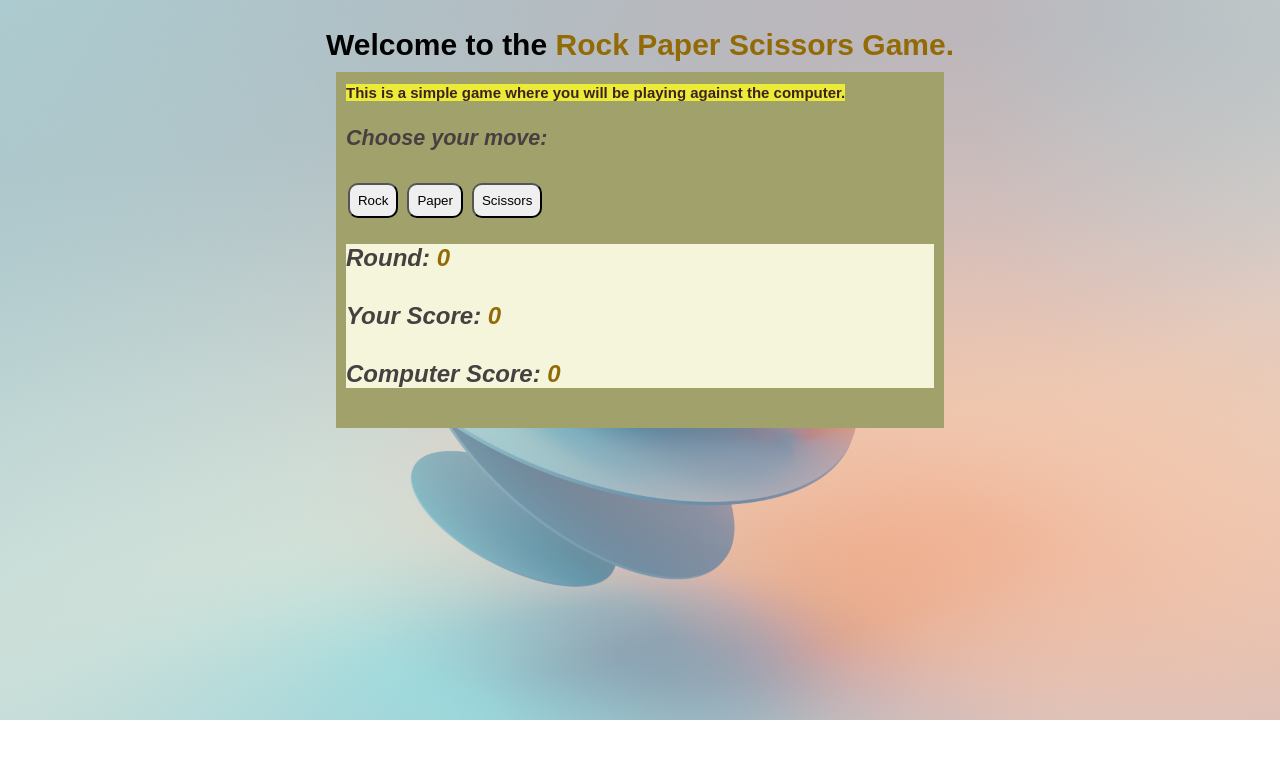
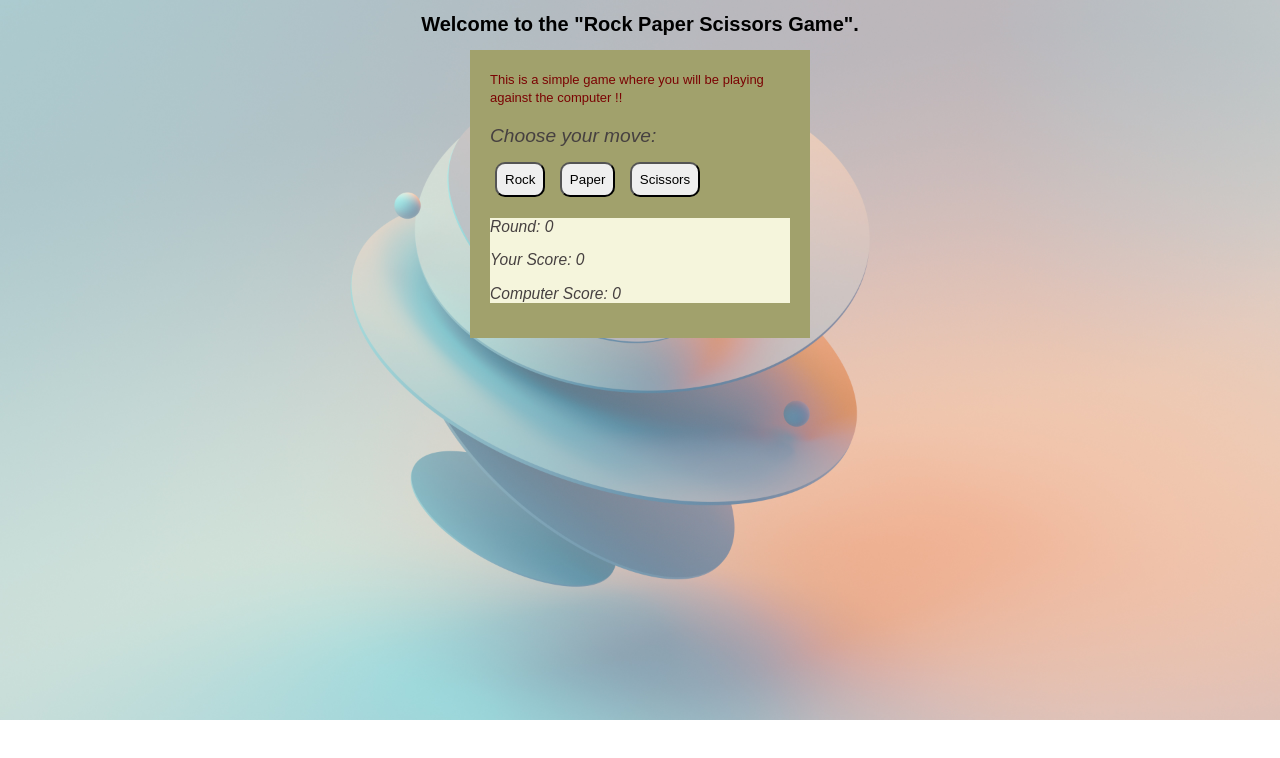
Before and after one commit to fabiyis/Rock-Paper-Scissors-Game2, a plain HTML site: page index.html in a window 1280 px wide. Drawn offline with Linux system fonts and the light colour scheme.

Commit message:
changes in html and css file

```diff
--- a/index.html
+++ b/index.html
@@ -7,11 +7,11 @@
     <link rel="stylesheet" href="style.css">
 </head>
 <body>
-    <h1>Welcome to the<span> Rock Paper Scissors Game.</span</h1>
+    <h1>Welcome to the "Rock Paper Scissors Game".</h1>
 
 
     <div class="game-container">
-        <p1>This is a simple game where you will be playing against the computer.</p1>
+        <p1>This is a simple game where you will be playing against the computer !!</p1>
         <p>Choose your move:</p>
         <button onclick="playGame('rock')">Rock</button>
         <button onclick="playGame('paper')">Paper</button>
--- a/style.css
+++ b/style.css
@@ -1,19 +1,17 @@
 body {
-    display: flex;
     font-family: Arial, sans-serif;
-    justify-content: center;
     background-image: url(image/sebastian-svenson-LpbyDENbQQg-unsplash.jpg);
     background-size: cover;
     background-repeat: no-repeat;
+    margin: auto;
 }
 
 .game-container {
     align-items: center;
     background-color: rgb(161, 161, 108);
-    padding: 10px;
-    margin: 10px;
-    font-size: large;
-
+    padding: 20px;
+    width: 300px;
+    margin: auto;
 }
 
 .game-container p {
@@ -21,12 +19,7 @@ body {
     justify-content: center;
     font-size: larger;
     color: rgb(70, 64, 64);
-}
-
-.game-container p1{
-    font-size: 15px;
-    color: rgb(61, 34, 34);
-    background-color: rgb(236, 236, 56);
+    margin-bottom: 10px;
 }
 
 body p{
@@ -35,16 +28,18 @@ body p{
 }
 
 h1 {
-    font-size: 30px;
+    font-size: 20px;
     justify-content: center;
+    display: flex;
 }
 
-h1 span {
-    color: rgb(146, 107, 7)
+p1 {
+    font-size: small;
+    color: rgb(122, 3, 3);
 }
 
 .result {
-    font-size: 20px;
+    font-size: 13px;
     margin-bottom: 10px;
     background-color: beige;
 }
@@ -52,5 +47,5 @@ h1 span {
 button {
     border-radius: 10px;
     padding: 8px;
-    margin: 2px;
+    margin: 5px;
 }
```
